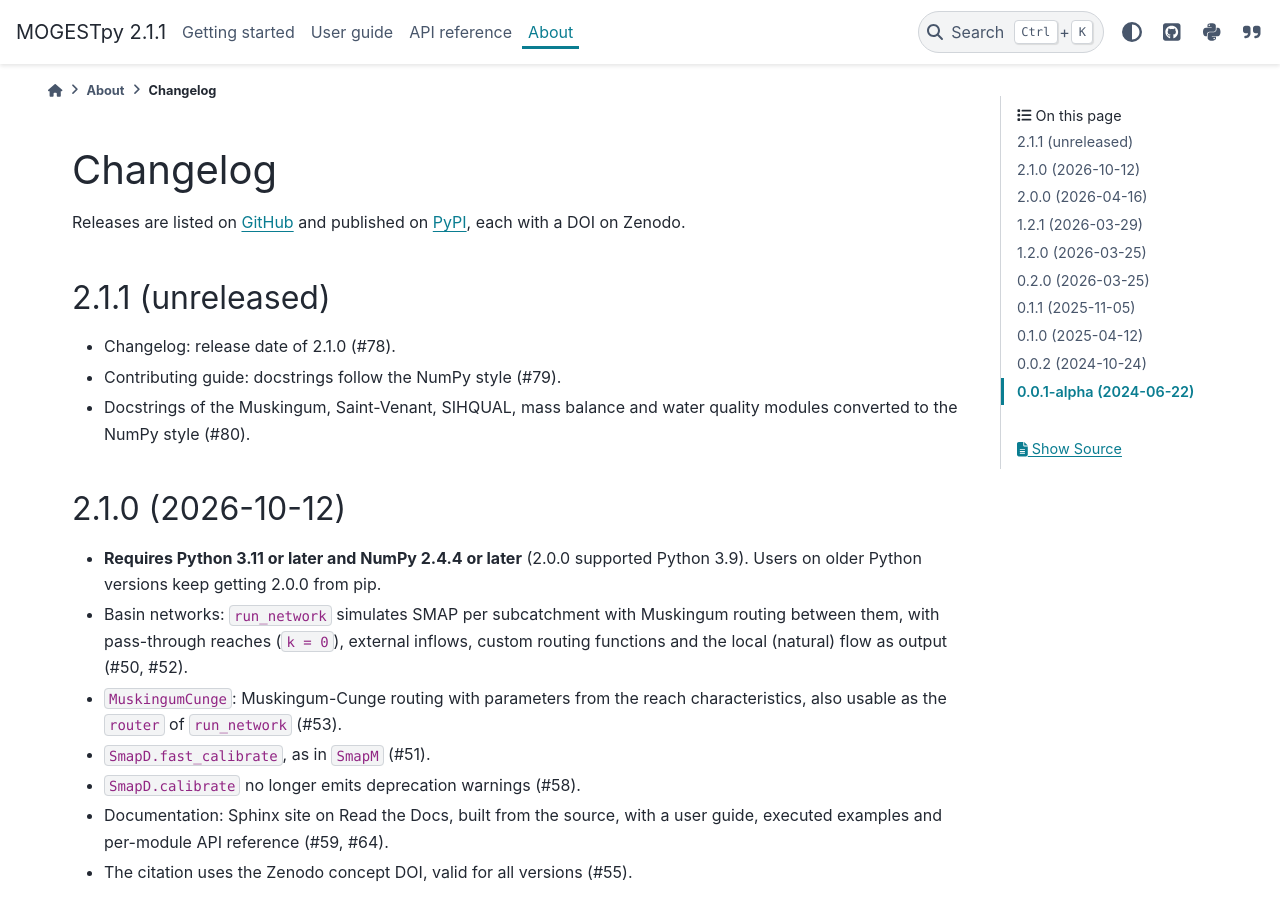
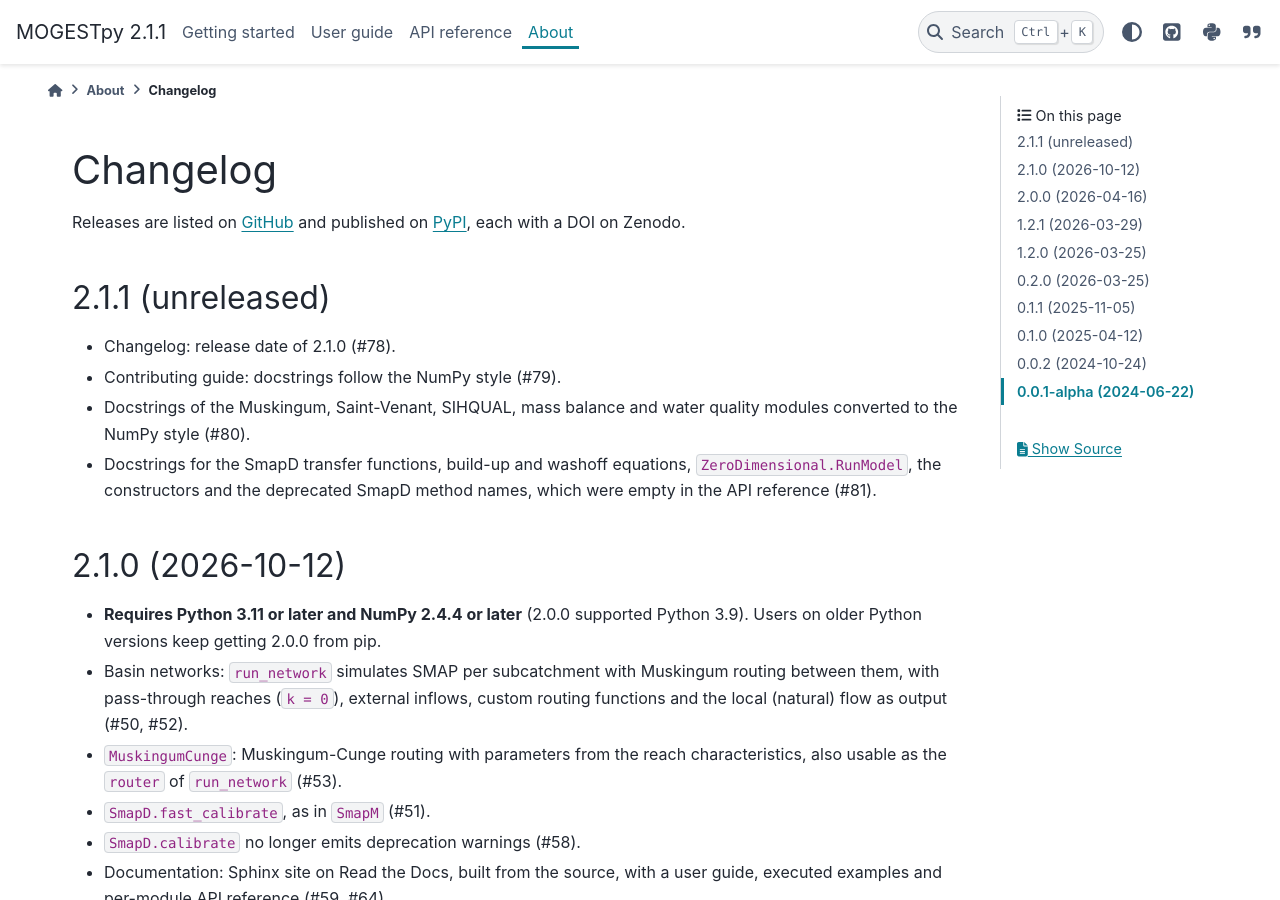
Before and after one commit to dariohhossoda/MOGESTpy, a Sphinx documentation site: the page built from docs/about/changelog.rst, in a window 1280 px wide and 900 px high. Built offline with Sphinx 7.4.7 and the PyData theme 0.15.4, drawn with Linux system fonts in a browser that asks for light colours; pages that are not in the unit, such as notebooks, are missing from menus.

Commit message:
Add missing docstrings to changelog
Co-Authored-By: Claude Opus 5.5 <noreply@anthropic.com>

```diff
--- a/docs/about/changelog.rst
+++ b/docs/about/changelog.rst
@@ -12,6 +12,9 @@ DOI on Zenodo.
 * Contributing guide: docstrings follow the NumPy style (#79).
 * Docstrings of the Muskingum, Saint-Venant, SIHQUAL, mass balance and water
   quality modules converted to the NumPy style (#80).
+* Docstrings for the SmapD transfer functions, build-up and washoff equations,
+  ``ZeroDimensional.RunModel``, the constructors and the deprecated SmapD
+  method names, which were empty in the API reference (#81).
 
 2.1.0 (2026-10-12)
 ------------------
```
